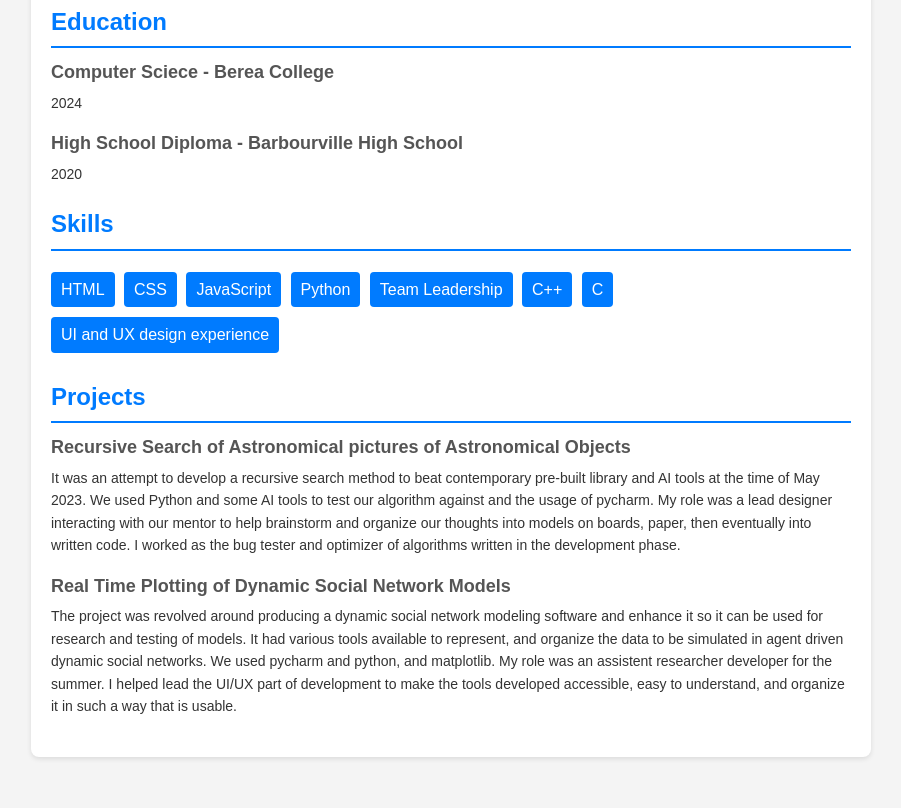
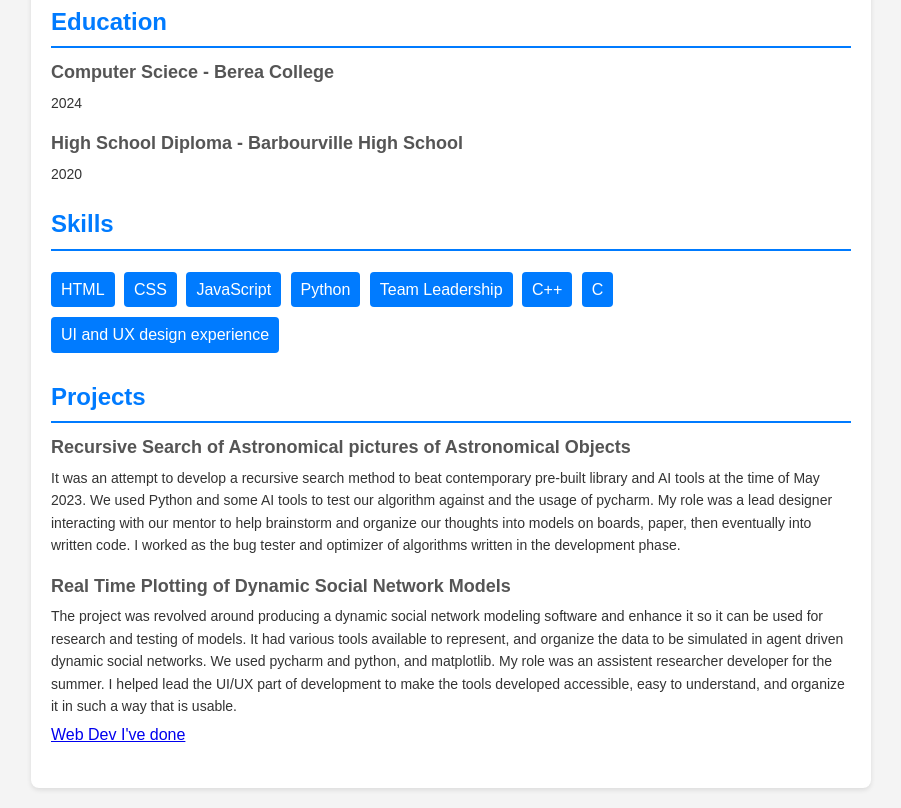
Before and after one commit to Asunder79/Asunder79.github.io, a plain HTML site: page index.html in a window 1280 px wide. Shown: the part 1007-1815 px from the top of the page, without its empty margins (189-1090 px from the left). Before the commit the page ends 1784 px from the top, so only its background shows below. Drawn offline with Linux system fonts and the light colour scheme.

Commit message:
added a link

```diff
--- a/index.html
+++ b/index.html
@@ -4,7 +4,6 @@
         <meta charset="UTF-8" />
         <meta name="viewport" content="width=device-width, initial-scale=1.0" />
         <title>Resume Template</title>
-
     </head>
 
     <style>
@@ -201,6 +200,7 @@
                         available to represent, and organize the data to be simulated in agent driven dynamic social networks. We used pycharm and python, and matplotlib. My role was an assistent researcher
                         developer for the summer. I helped lead the UI/UX part of development to make the tools developed accessible, easy to understand, and organize it in such a way that is usable.
                     </p>
+                    <a href="https://github.com/Asunder79/Asunder79.github.io/blob/main/projects.html">Web Dev I've done</a>
                 </div>
             </section>
         </main>
```
